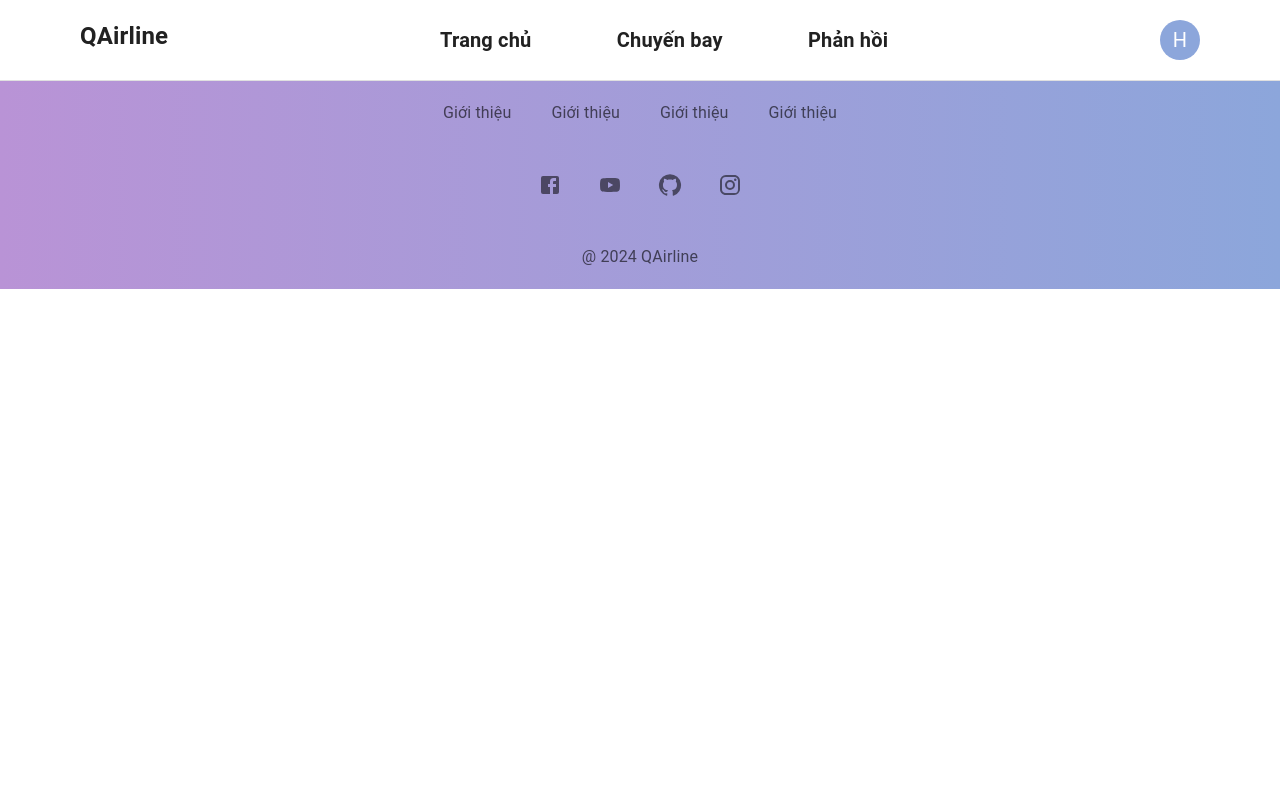
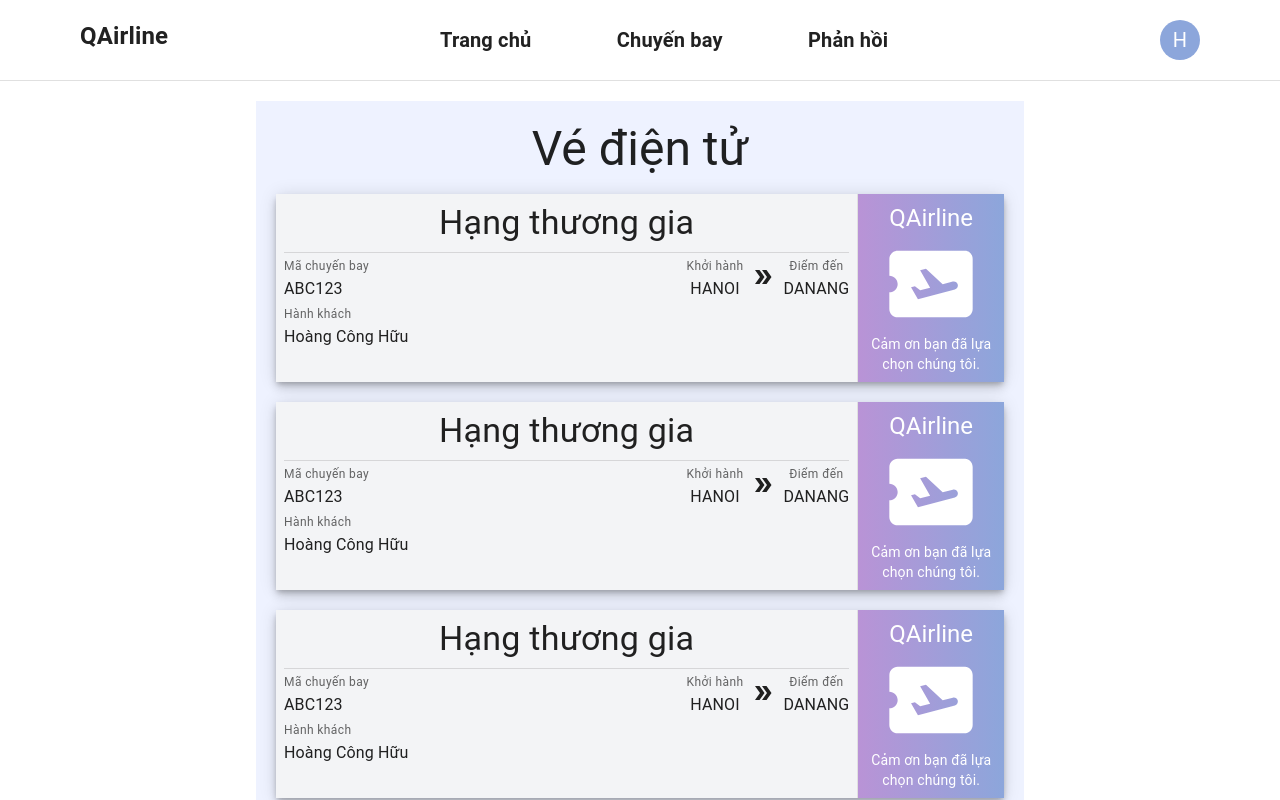
Before and after one commit to hudzg/QAirline, a React (Vite) app in the folder Frontend/QAirline/: page /ticket in a window 1280 px wide. Shown: the top 800 px of the page. Built offline with nearby package versions, Linux system fonts and the light colour scheme.

Commit message:
add ticket

```diff
--- a/Frontend/QAirline/src/Component/Infomation/InfoCard.jsx
+++ b/Frontend/QAirline/src/Component/Infomation/InfoCard.jsx
@@ -4,6 +4,11 @@ import { AdapterDayjs } from "@mui/x-date-pickers/AdapterDayjs/AdapterDayjs";
 import React, { useState } from "react";
 
 const InfoCard = () => {
+  const [title, setTitle] = useState("");
+  const handleTitleChange = (e) => {
+    setTitle(e.target.value);
+  }
+
   const [gender, setGender] = useState("");
   const handleGenderChange = (e) => {
     setGender(e.target.value);
@@ -11,12 +16,26 @@ const InfoCard = () => {
 
   return (
     <div>
-      <Card className="m-5 p-5">
+      <Card className="mt-5 mb-5 p-5">
         <div>
           <Typography variant="h5" align="center">Hành khách 1</Typography>
         </div>
         <div className="grid grid-cols-3 grid-rows-2 gap-5">
-          <TextField label="Title" fullWidth variant="standard" />
+        <FormControl variant="standard" fullWidth>
+            <InputLabel>Danh xưng</InputLabel>
+            <Select
+              value={title}
+              onChange={handleTitleChange}
+              label="Danh xưng"
+              displayEmpty
+            >
+              <MenuItem value="Ông">Ông</MenuItem>
+              <MenuItem value="Bà">Bà</MenuItem>
+              <MenuItem value="Anh">Anh</MenuItem>
+              <MenuItem value="Chị">Chị</MenuItem>
+
+            </Select>
+          </FormControl>
           <TextField label="Tên" fullWidth variant="standard" />
           <TextField label="Họ đệm" fullWidth variant="standard" />
           <TextField label="Số điện thoại" fullWidth variant="standard" />
--- a/Frontend/QAirline/src/Component/Infomation/PersonalInfo.jsx
+++ b/Frontend/QAirline/src/Component/Infomation/PersonalInfo.jsx
@@ -4,9 +4,9 @@ import InfoCard from "./InfoCard";
 
 const PersonalInfo = () => {
   return (
-    <div className="w-[60vw] m-auto">
-      <div className="mt-5">
-        <Typography variant="h3" textAlign={"Center"} gutterBottom>
+    <div className="w-[60vw] m-auto mb-5 mt-5 p-5 bg-indigo-50">
+      <div>
+        <Typography variant="h3" textAlign="Center" gutterBottom>
           Thông tin cá nhân
         </Typography>
       </div>
@@ -15,10 +15,9 @@ const PersonalInfo = () => {
           <InfoCard />
         ))}
       </div>
-      <div className="grid grid-cols-2 mb-5">
-        <div className="flex justify-center">
+      <div className="grid grid-cols-2">
+        <div className="flex justify-end pr-5">
           <Button
-            className="w-1/3"
             variant="contained"
             sx={{
               background: "linear-gradient(to right, #B993D6, #8CA6DB)",
@@ -27,9 +26,8 @@ const PersonalInfo = () => {
             Quay lại
           </Button>
         </div>
-        <div className="flex justify-center">
+        <div className="flex justify-start pl-5">
           <Button
-            className="w-1/3"
             variant="contained"
             sx={{
               background: "linear-gradient(to right, #B993D6, #8CA6DB)",
--- /dev/null
+++ b/Frontend/QAirline/src/Component/Ticket/PrintTicket.jsx
@@ -0,0 +1,30 @@
+import { Button, Typography } from "@mui/material";
+import PrintIcon from '@mui/icons-material/Print';
+import Ticket from "./Ticket";
+
+const PrintTicket = () => {
+  return (
+    <div className="w-[60vw] m-auto mb-5 mt-5 p-5 bg-indigo-50">
+      <div>
+        <Typography variant="h3" textAlign="Center" gutterBottom>Vé điện tử</Typography>
+      </div>
+      <div>
+        {[1, 1, 1].map(() => (<Ticket/>))}
+      </div>
+      <div className="flex justify-center">
+      <Button
+          sx={{
+            background: "linear-gradient(to right, #B993D6, #8CA6DB)",
+          }}
+          className="mt-5"
+          variant="contained"
+          startIcon={<PrintIcon/>}
+        >
+          In
+        </Button>
+      </div>
+    </div>
+  );
+};
+
+export default PrintTicket;
--- /dev/null
+++ b/Frontend/QAirline/src/Component/Ticket/Ticket.jsx
@@ -0,0 +1,83 @@
+import {
+  Card,
+  Paper,
+  Typography,
+  Divider,
+  Box,
+  TextField,
+} from "@mui/material";
+import DoubleArrowIcon from "@mui/icons-material/DoubleArrow";
+import AirplaneTicketIcon from "@mui/icons-material/AirplaneTicket";
+
+const Ticket = () => {
+  return (
+    <div className="mb-5">
+      <Paper elevation={6} className="flex">
+        <div className="bg-gray-100 flex-grow-[4] p-2">
+          <div className="flex justify-center mb-2">
+            <Typography variant="h4">Hạng thương gia</Typography>
+          </div>
+          <Divider />
+          <div className="flex items-center justify-between">
+            <div>
+              <Typography variant="caption" color="textSecondary">
+                Mã chuyến bay
+              </Typography>
+              <Typography variant="body1">ABC123</Typography>
+            </div>
+            <div className="flex items-center space-x-2">
+              <div className="text-center">
+                <Typography variant="caption" color="textSecondary">
+                  Khởi hành
+                </Typography>
+                <Typography variant="body1">HANOI</Typography>
+              </div>
+              <DoubleArrowIcon />
+              <div className="text-center">
+                <Typography variant="caption" color="textSecondary">
+                  Điểm đến
+                </Typography>
+                <Typography variant="body1">DANANG</Typography>
+              </div>
+            </div>
+          </div>
+          <div>
+            <Typography variant="caption" color="textSecondary">
+              Hành khách
+            </Typography>
+            <Typography variant="body1">Hoàng Công Hữu</Typography>
+          </div>
+        </div>
+
+        <Divider orientation="vertical" flexItem />
+
+        <Box
+          className="flex-grow-0"
+          sx={{
+            flexBasis: "20%",
+            background: "linear-gradient(to right, #B993D6, #8CA6DB)",
+            color: "white",
+            display: "flex",
+            flexDirection: "column",
+            justifyContent: "center",
+            alignItems: "center",
+            textAlign: "center",
+            padding: 1,
+          }}
+        >
+          <Typography variant="h5">QAirline</Typography>
+          <AirplaneTicketIcon
+            sx={{
+              fontSize: 100,
+            }}
+          />
+          <Typography variant="body2" className="break-words">
+            Cảm ơn bạn đã lựa chọn chúng tôi.
+          </Typography>
+        </Box>
+      </Paper>
+    </div>
+  );
+};
+
+export default Ticket;
--- a/Frontend/QAirline/src/Routers/CustomerRoute.jsx
+++ b/Frontend/QAirline/src/Routers/CustomerRoute.jsx
@@ -7,6 +7,7 @@ import Home from "../Component/Home/Home";
 import Navbar from "../Component/Navbar/Navbar";
 import Feedback from "../Component/Feedback/Feedback";
 import PersonalInfo from "../Component/Infomation/PersonalInfo";
+import PrintTicket from "../Component/Ticket/PrintTicket";
 
 const CustomerRoute = () => {
   return (
@@ -16,7 +17,8 @@ const CustomerRoute = () => {
         <Route path="/" element={<Home />}></Route>
         <Route path="/feedback" element={<Feedback />}></Route>
         <Route path="/booking" element={<Booking />}></Route>
-        <Route path="/personalInfomation" element={<PersonalInfo />}></Route>
+        <Route path="/info" element={<PersonalInfo />}></Route>
+        <Route path="/ticket" element={<PrintTicket/>}></Route>
       </Routes>
       <Auth />
       <Footer />
```
